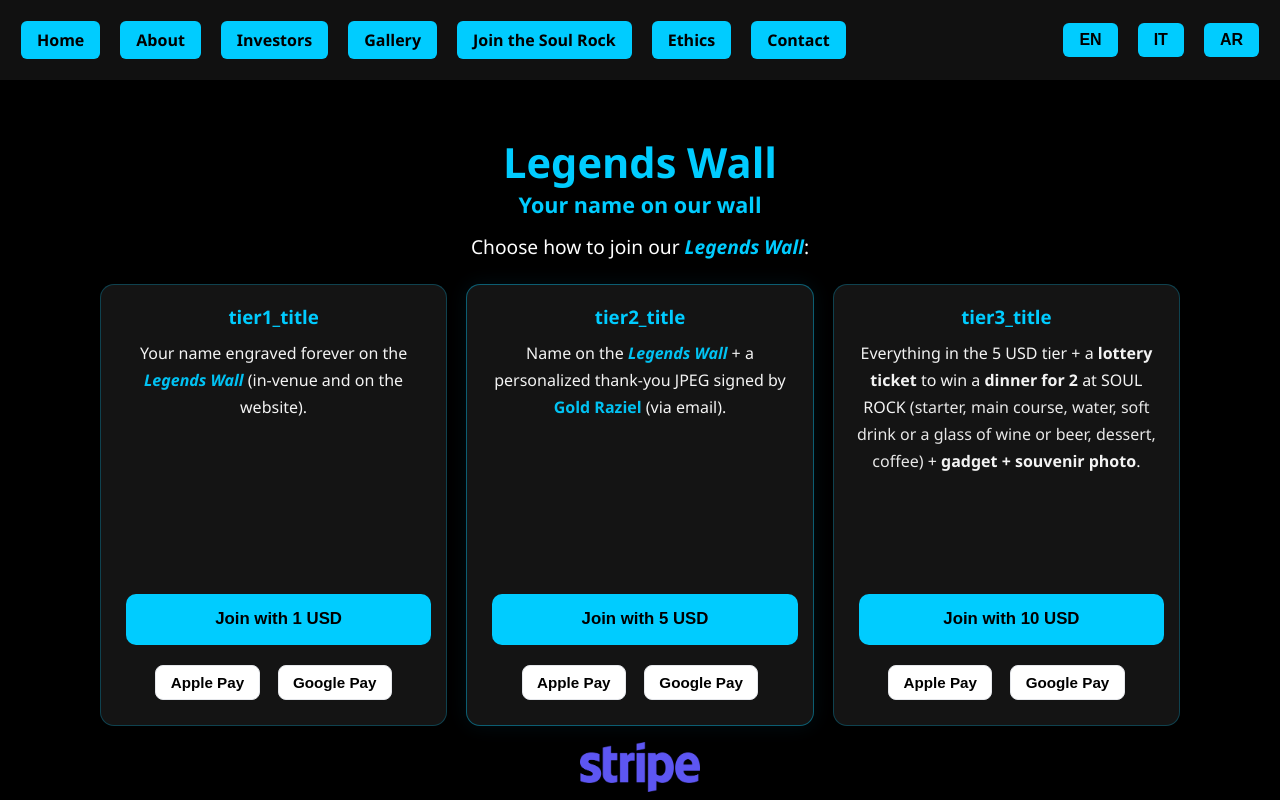
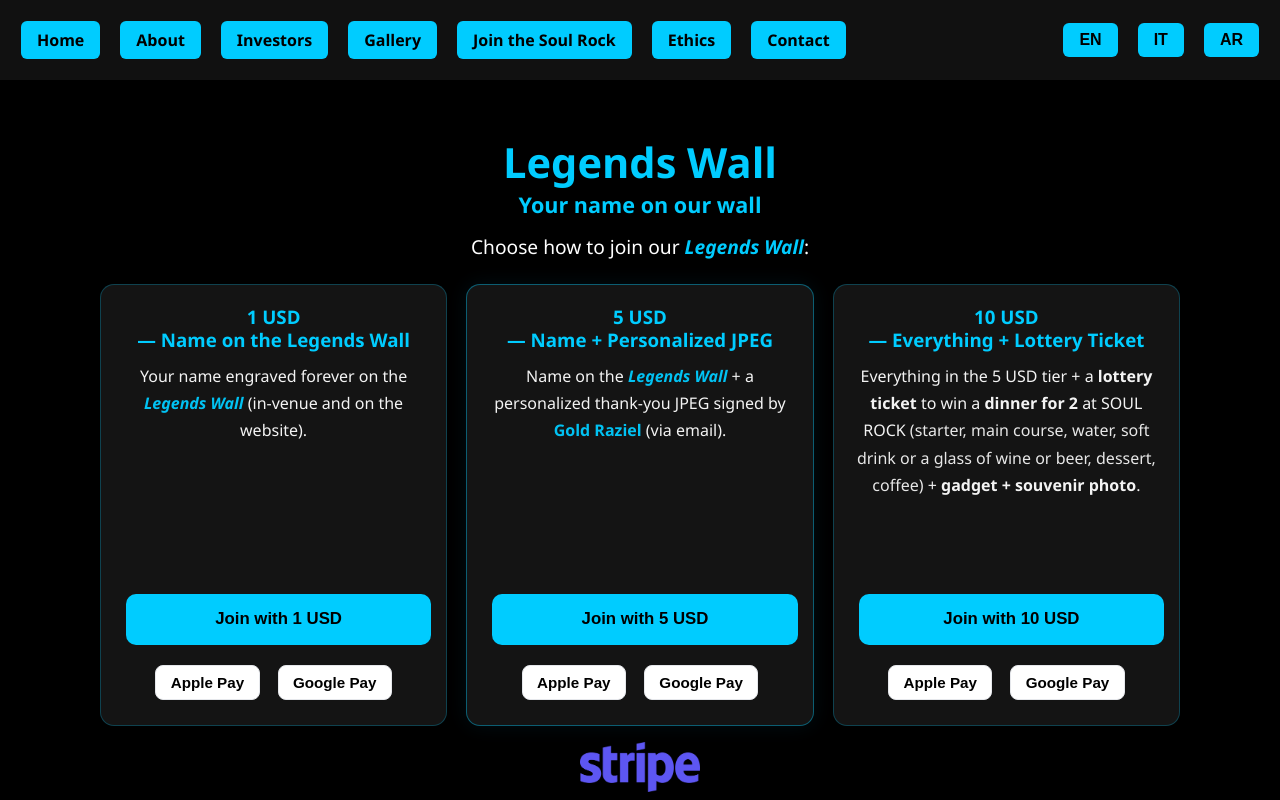
Before and after one commit to GoldRaziel/SRC6, a React (Create React App) app: page /donate in a window 1280 px wide. Shown: the top 800 px of the page. Built offline with nearby package versions, Linux system fonts and the light colour scheme.

Commit message:
Update Donate.js

```diff
--- a/src/pages/Donate.js
+++ b/src/pages/Donate.js
@@ -107,17 +107,17 @@
             minHeight: 400
           }}
         >
+          {/* TITOLO CON HTML (andare a capo dopo importo) */}
           <h3
             style={{
               color: '#00ccff',
               margin: 0,
               lineHeight: 1.25
             }}
-          >
-            {t('tier1_title')}
-          </h3>
+            dangerouslySetInnerHTML={{ __html: t('tier1_title_html') }}
+          />
 
-          {/* descrizione con HTML (strong, ecc.) */}
+          {/* DESCRIZIONE con HTML (strong, em, colore) */}
           <div
             style={{
               color: '#ffffff',
@@ -128,7 +128,7 @@
             dangerouslySetInnerHTML={{ __html: t('tier1_desc') }}
           />
 
-          {/* CTA blocco in basso */}
+          {/* CTA fissata in basso */}
           <div style={{ marginTop: 'auto' }}>
             <a href={LINK_1USD} target="_blank" rel="noreferrer">
               <button
@@ -215,9 +215,8 @@
               margin: 0,
               lineHeight: 1.25
             }}
-          >
-            {t('tier2_title')}
-          </h3>
+            dangerouslySetInnerHTML={{ __html: t('tier2_title_html') }}
+          />
 
           <div
             style={{
@@ -313,9 +312,8 @@
               margin: 0,
               lineHeight: 1.25
             }}
-          >
-            {t('tier3_title')}
-          </h3>
+            dangerouslySetInnerHTML={{ __html: t('tier3_title_html') }}
+          />
 
           <div
             style={{
```
